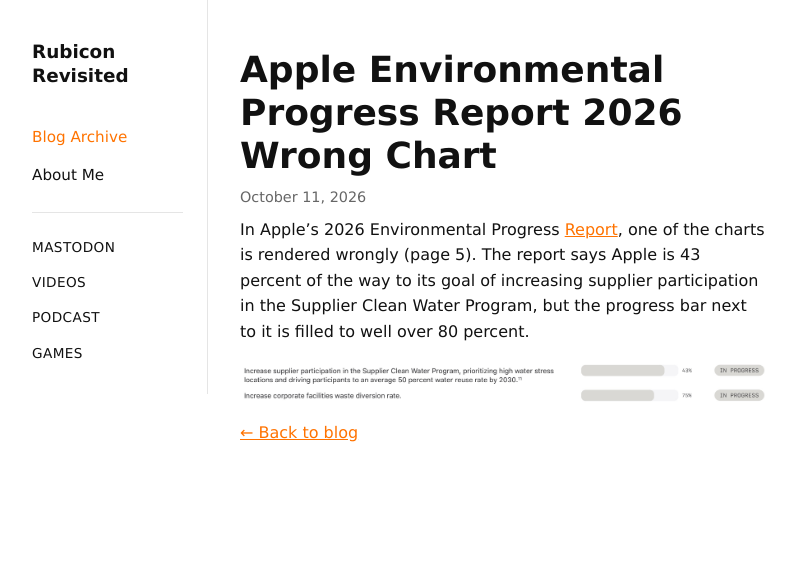
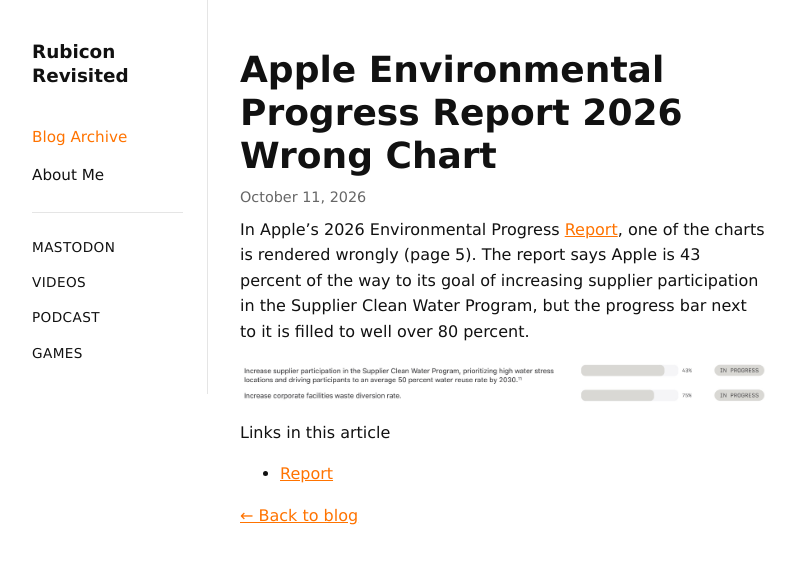
Before and after one commit to StepanJiri/stepankarasek.github.io, a Jekyll site: the page built from _posts/2026-10-11-Apple Environmental Progress Report 2026 Wrong Chart.md, in a window 1280 px wide. Shown: the top 564 px of the page, without its empty margins (152-948 px from the left). Built offline with Jekyll 4.4.1, drawn with Linux system fonts in a browser that asks for light colours; part of the change alters nothing that is shown.

Commit message:
Enhance post layout with dynamic link generation
Added JavaScript to dynamically generate links from the post content.

```diff
--- a/_layouts/post.html
+++ b/_layouts/post.html
@@ -7,9 +7,41 @@ layout: default
     <p class="post-meta">{{ page.date | date: '%B %-d, %Y' }}</p>
   </header>
 
-  <div class="post-content">
+  <div class="post-content" id="post-content">
     {{ content }}
   </div>
 
+  <div id="post-links" class="post-links"></div>
+
   <p class="post-back"><a href="{{ '/blog/' | relative_url }}">&larr; Back to blog</a></p>
 </article>
+
+<script>
+(function () {
+  var content = document.getElementById('post-content');
+  var container = document.getElementById('post-links');
+  if (!content || !container) return;
+
+  var anchors = content.querySelectorAll('a[href^="http"]');
+  var seen = {};
+  var links = [];
+
+  anchors.forEach(function (a) {
+    var href = a.getAttribute('href');
+    if (!seen[href]) {
+      seen[href] = true;
+      links.push({ href: href, text: a.textContent.trim() || href });
+    }
+  });
+
+  if (links.length === 0) return;
+
+  var html = '<p class="post-links-label">Links in this article</p><ul class="post-links-list">';
+  links.forEach(function (link) {
+    html += '<li><a href="' + link.href + '" target="_blank" rel="noopener">' + link.text + '</a></li>';
+  });
+  html += '</ul>';
+
+  container.innerHTML = html;
+})();
+</script>
```
